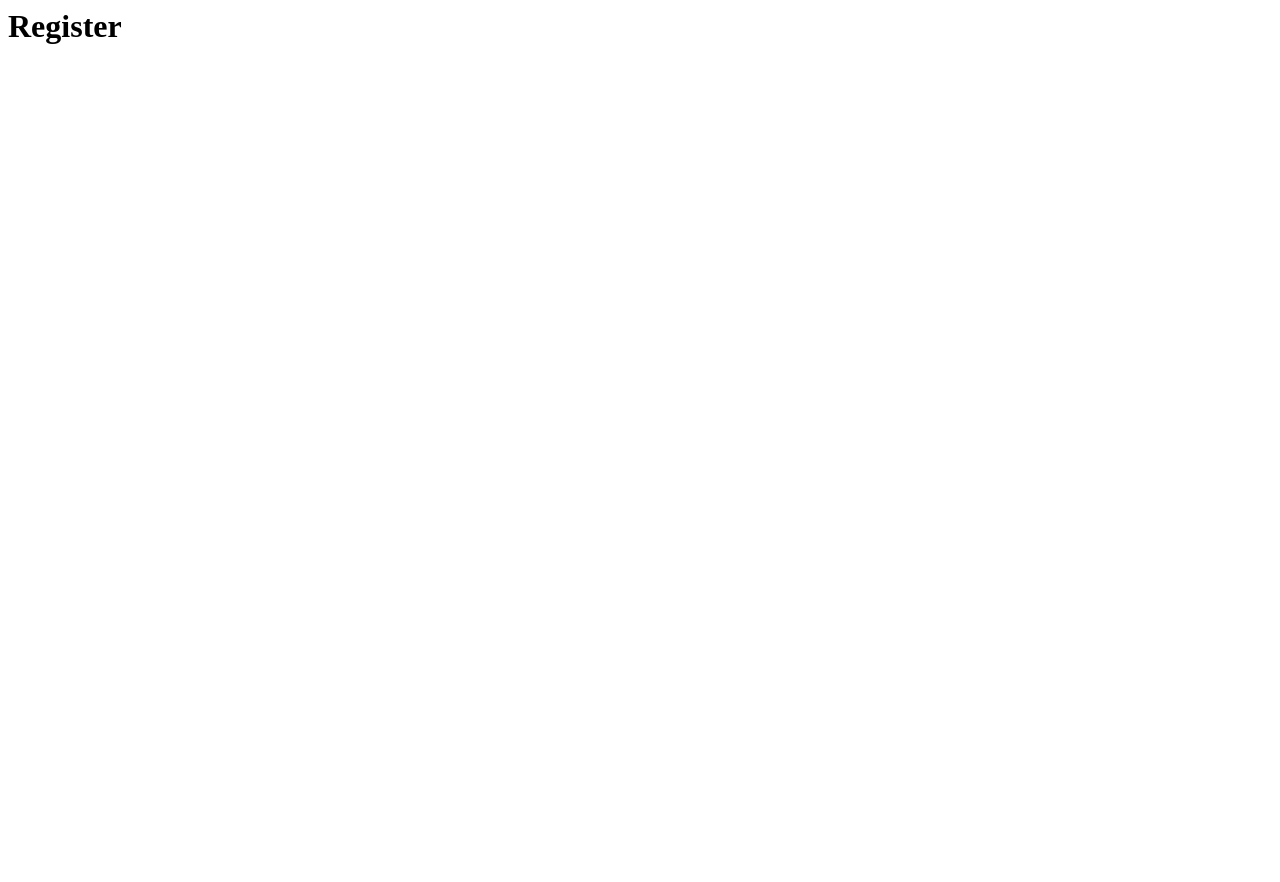
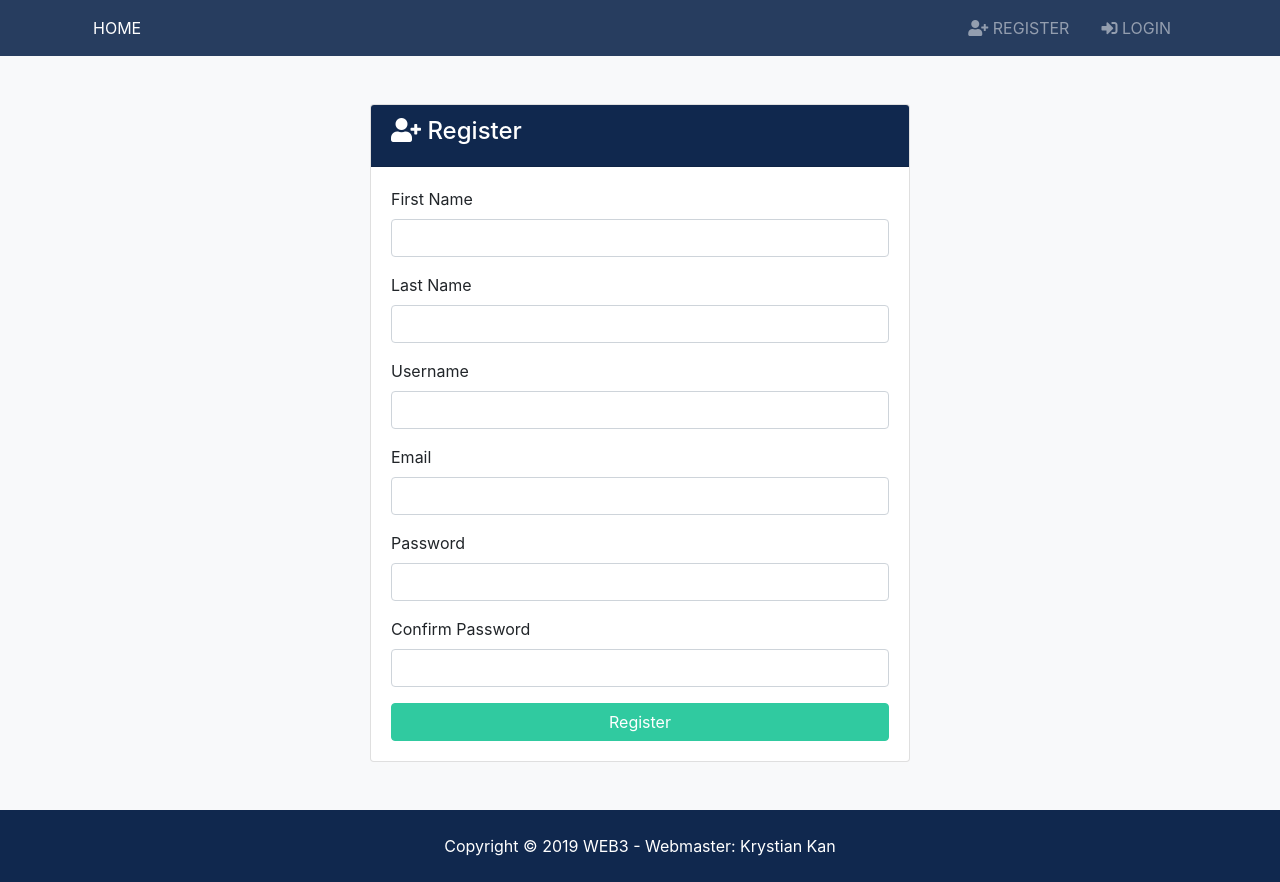
Before and after one commit to Krychaz/MedProject, a Django app: page /accounts/register in a window 1280 px wide. Before the commit the page is almost empty. Before the commit the page ends 44 px from the top, so only its background shows below. Run offline with Django 3.2, Linux system fonts and the light colour scheme; some libraries are stand-ins or nearby versions.

Commit message:
login and register works, added error and success messages, succesful login now redirects to

```diff
--- a/accounts/views.py
+++ b/accounts/views.py
@@ -1,11 +1,49 @@
 from django.shortcuts import render
 from django.shortcuts import redirect
+from django.contrib import messages, auth
+from django.contrib.auth.models import User
+from listings.models import listing
 
 def register(request):
-  return render(request, 'accounts/register.html')
+  if request.method == 'POST':
+    first_name = request.POST['first_name']
+    last_name = request.POST['last_name']
+    username = request.POST['username']
+    email = request.POST['email']
+    password = request.POST['password']
+    password2 = request.POST['password2']
+
+    if password == password2:
+      if User.objects.filter(username=username).exists():
+        messages.error(request, 'Username taken')
+        return redirect ('register')
+      else:
+        user = User.objects.create_user(username=username, password=password, email=email, first_name=first_name, last_name = last_name, )
+        user.save()
+        messages.success(request, 'You are now registered')
+        return redirect('login')
+    else:
+      messages.error(request, 'Passwords do not match')
+      return redirect('register')
+  else:
+    return render(request, 'accounts/register.html')
 
 def login(request):
-  return render(request, 'accounts/login.html')
+  if request.method ==  'POST':
+    username = request.POST['username']
+    password = request.POST['password']
+
+    user = auth.authenticate(username=username, password=password)
+
+    if user is not None:
+      auth.login(request, user)
+      messages.success(request, 'You are logged in')
+      return redirect('/listings')
+    else:
+      messages.error(request, 'Invalid')
+      return redirect('login')
+  else:
+    return render(request, 'accounts/login.html')
 
 def logout(request):
   return redirect('index')
--- a/templates/accounts/register.html
+++ b/templates/accounts/register.html
@@ -1 +1,52 @@
-<h1>Register</h1>
+
+{% extends 'base.html'%}
+{% block content %}
+
+<section id="register" class="bg-light py-5">
+  <div class="container">
+    <div class="row">
+      <div class="col-md-6 mx-auto">
+        <div class="card">
+          <div class="card-header bg-primary text-white">
+            <h4>
+              <i class="fas fa-user-plus"></i> Register</h4>
+          </div>
+          <div class="card-body">
+            <!-- Alerts -->
+            {% include 'partials/_alerts.html' %}
+              <form action="{%  url 'register' %}" method="POST">
+                  {%  csrf_token %}
+                <div class="form-group">
+                <label for="first_name">First Name</label>
+                <input type="text" name="first_name" class="form-control" required>
+              </div>
+              <div class="form-group">
+                <label for="last_name">Last Name</label>
+                <input type="text" name="last_name" class="form-control" required>
+              </div>
+              <div class="form-group">
+                <label for="username">Username</label>
+                <input type="text" name="username" class="form-control" required>
+              </div>
+              <div class="form-group">
+                <label for="email">Email</label>
+                <input type="email" name="email" class="form-control" required>
+              </div>
+              <div class="form-group">
+                <label for="password2">Password</label>
+                <input type="password" name="password" class="form-control" required>
+              </div>
+              <div class="form-group">
+                <label for="password">Confirm Password</label>
+                <input type="password" name="password2" class="form-control" required>
+              </div>
+              <input type="submit" value="Register" class="btn btn-secondary btn-block">
+            </form>
+          </div>
+        </div>
+      </div>
+    </div>
+  </div>
+</section>
+
+{% endblock %}
--- /dev/null
+++ b/templates/partials/_alerts.html
@@ -0,0 +1,17 @@
+{% if messages %}
+  {% for message in messages %}
+    <div id = "message" class="container">
+      <div class="alert alert-{{ message.tags }} alert-dismissible text-center" role="alert">
+        <button type="button" class="close" data-dismiss="alert"><span aria-hidden="true">&times;</span></button>
+        <strong>
+          {% if message.level == DEFAULT_MESSAGE_LEVELS.ERROR %}
+            Error:
+          {% else %}
+            {{ message.tags|title }}
+          {% endif %}
+        </strong>
+        {{ message }}
+      </div>
+    </div>
+  {% endfor %}
+{% endif %}
```
Also changed, not shown: djms/settings.py (+8 -0 lines), templates/accounts/login.html (+37 -1 lines).
